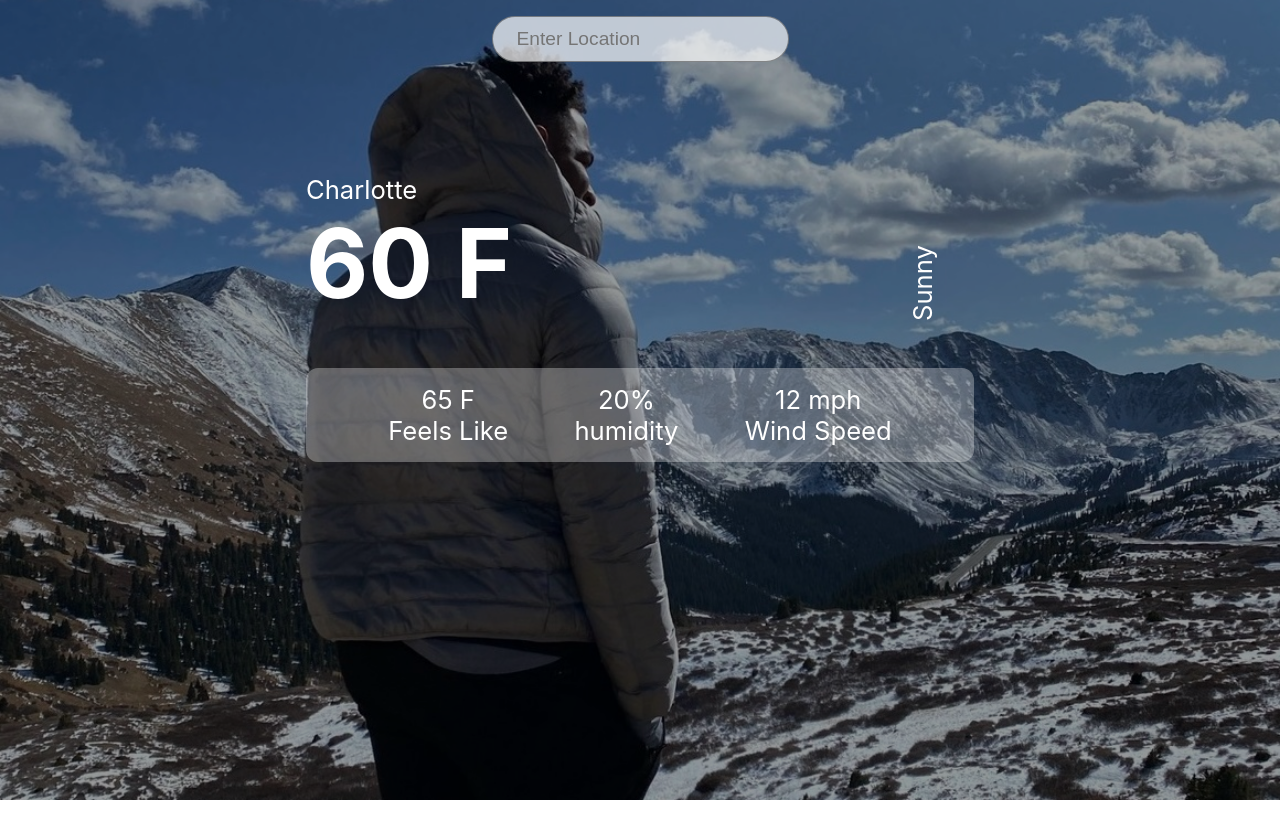
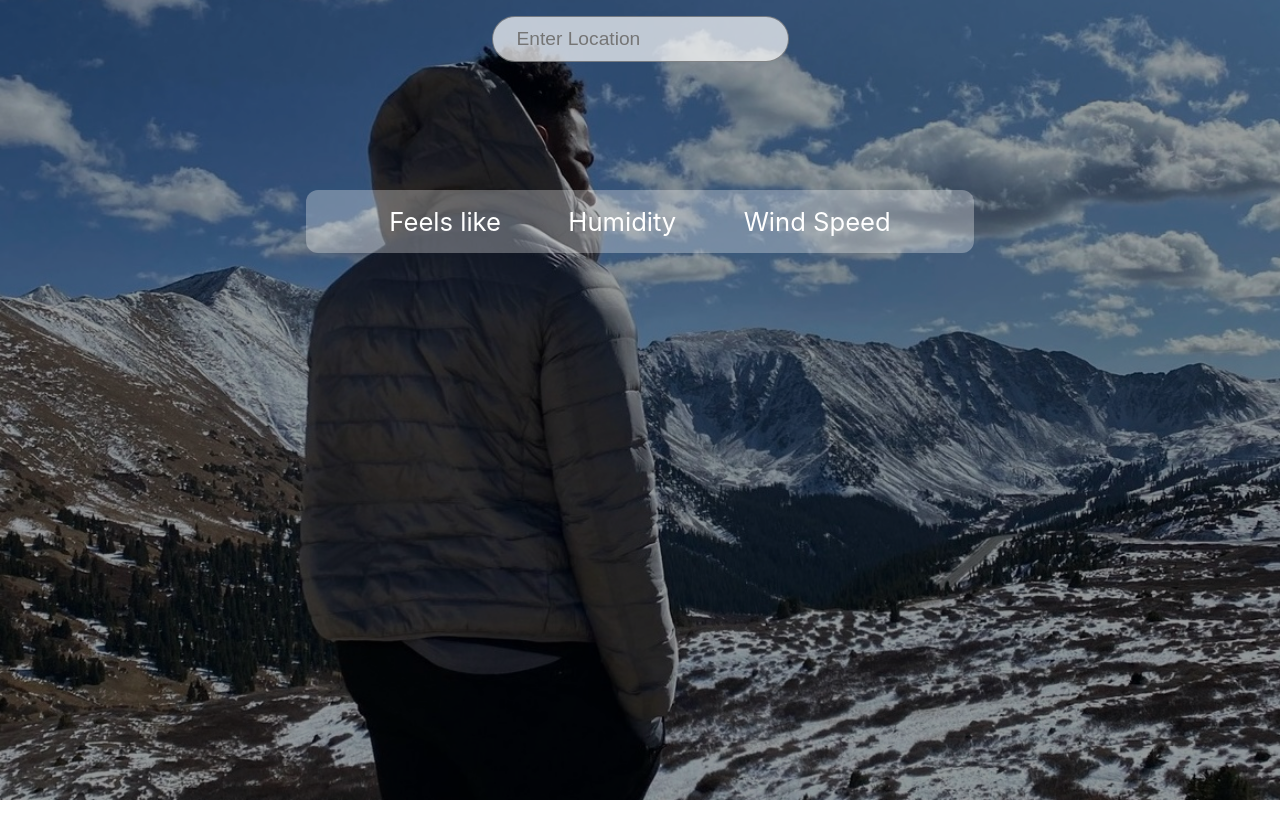
Before and after one commit to Simonhorrabin/react-weather, a React (Create React App) app: page / in a window 1280 px wide. Shown: the top 838 px of the page. Built offline with nearby package versions, Linux system fonts and the light colour scheme.

Commit message:
api endpoints connected and weather is displaying

```diff
--- a/src/App.js
+++ b/src/App.js
@@ -5,7 +5,6 @@
 
     const [data,setData] = useState({})
     const [location, setLocation] = useState('')
-
 
 
    const url =`https://api.openweathermap.org/data/2.5/weather?q=${location}&appid=90ccaf76a1c136daef345d47598c58e1`
@@ -16,6 +15,7 @@
             setData(response.data)
             console.log(response.data)
         })
+        setLocation('')
     }
    }
 
@@ -32,27 +32,30 @@
             <div className="container">
                 <div className="top">
                     <div className="location">
-                        <p>Charlotte</p>
+                        <p>{data.name}</p>
                     </div>
                     <div className="temp">
-                        <h1>60 F</h1>
+                        {data.main ? <h1>{data.main.temp}°F</h1> : null}
                     </div>
                     <div className="description">
-                        <p>Sunny</p>
+                        {data.weather ? <p>{data.weather[0].main}</p> : null}
                     </div>
                     <div className="bottom">
                         <div className="feels">
-                            <p className='bold'>
-                                65 F
+                            {data.main ? <p className='bold'>{data.main.feels_like}°F</p> : null}
+                            <p>
+                                Feels like
                             </p>
-                            <p>Feels Like</p>
+
                         </div>
                         <div className="humidity">
-                            <p className='bold'>20%</p>
-                            <p>humidity</p>
+                            {data.main ? <p className='bold'>{data.main.humidity}%</p> : null}
+
+                            <p>Humidity</p>
                         </div>
                         <div className="wind">
-                           <p className='bold'>12 mph</p>
+                            {data.wind ? <p className='bold'>{data.wind.speed}</p> : null}
+
                            <p>Wind Speed</p>
                         </div>
                     </div>
--- a/src/index.css
+++ b/src/index.css
@@ -52,6 +52,7 @@
   border-radius: 25px;
   border: 1px solid rgba(0, 0, 0, .4);
   background: rgba(255, 255, 255, .7);
+  color: #f8f8f8;
 }
 .container {
   max-width: 700px;
@@ -89,5 +90,6 @@
 }
 
 .bold {
-
+  font-weight: bold;
+  font-size: 18px;
 }
```
